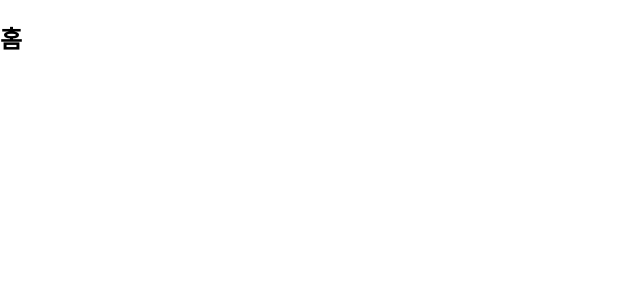
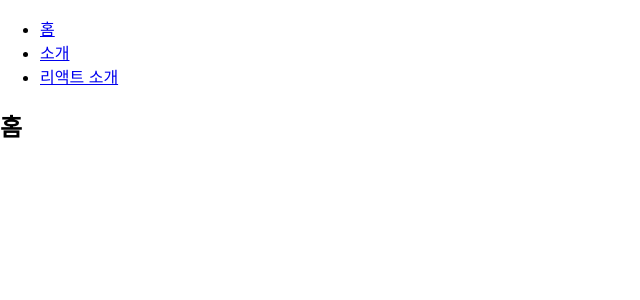
Before and after one commit to YoungwanCho/react-router-tutorial, a React (Create React App) app: page / in a window 1280 px wide. Shown: the top 300 px of the page, without its empty margins (0-640 px from the left). Built offline with nearby package versions, Linux system fonts and the light colour scheme.

Commit message:
Link 컴포넌트를 사용해서 라우트를 이동 시켜봄

```diff
--- a/src/App.js
+++ b/src/App.js
@@ -4,13 +4,14 @@ import {
   Home,
   About
 } from 'pages';
+import Menu from 'components/Menu';
 
 const App = () => {
   return (
     <div>
+      <Menu/>
       <Route exact path="/" component={Home}/>
-      <Route exact path="/about" component={About}/>
-      <Route path="/about/:name" component={About}/>
+      <Route path="/about/:name?" component={About}/>
     </div>
   );
 };
--- /dev/null
+++ b/src/components/Menu.js
@@ -0,0 +1,16 @@
+import React from 'react';
+import { Link } from 'react-router-dom';
+
+const Menu = () => {
+  return (
+    <div>
+      <ul>
+        <li><Link to="/">홈</Link></li>
+        <li><Link to="/about">소개</Link></li>
+        <li><Link to="/about/react">리액트 소개</Link></li>
+      </ul>
+    </div>
+  );
+};
+
+export default Menu;
```
